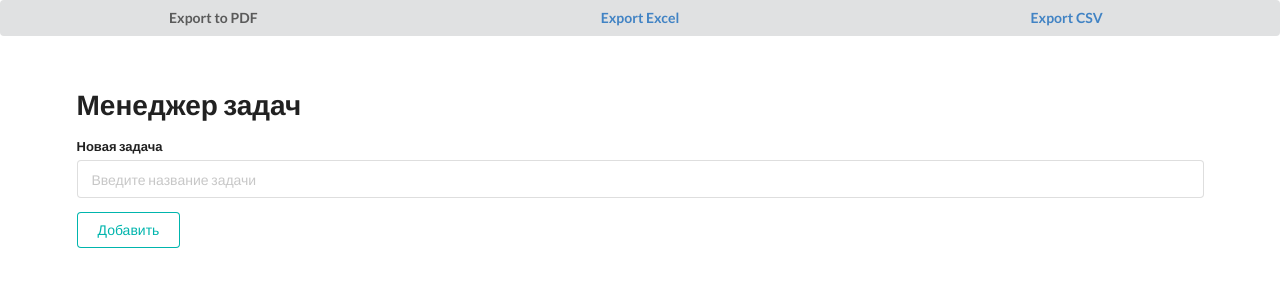
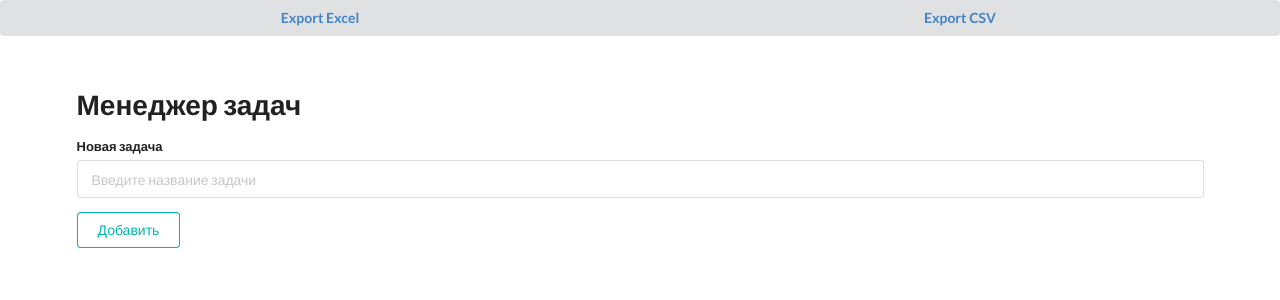
Before and after one commit to Mixaqi/todolist, a Django app: page / in a window 1280 px wide. Shown: the top 300 px of the page. Run offline with Django 4.2, Linux system fonts and the light colour scheme; data that the repository does not hold is empty.

Commit message:
deleted button export to pdf

```diff
--- a/todoapp/templates/todoapp/index.html
+++ b/todoapp/templates/todoapp/index.html
@@ -1,8 +1,7 @@
 {% extends "todoapp/layout.html" %}
 
 {% block content %}
-<div class="ui three buttons">
-    <button class="ui button">Export to PDF</button>
+<div class="ui two buttons">
     <button class="ui button"><a href="{% url 'export_excel' %}">Export Excel</a></button>
     <button class="ui button"><a href="{% url 'export_csv' %}">Export CSV</a></button>
 </div>
```
